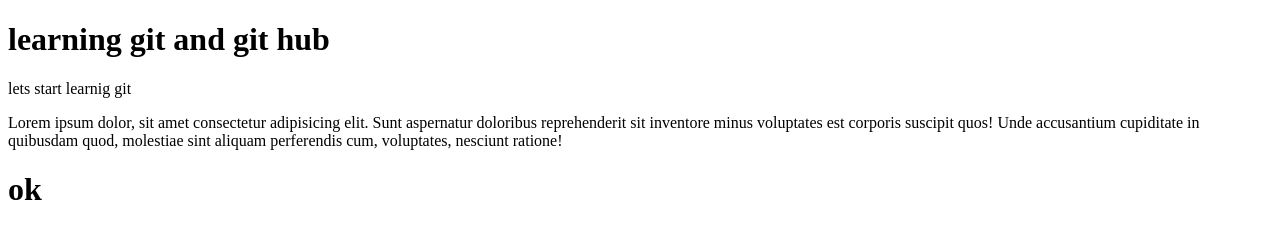
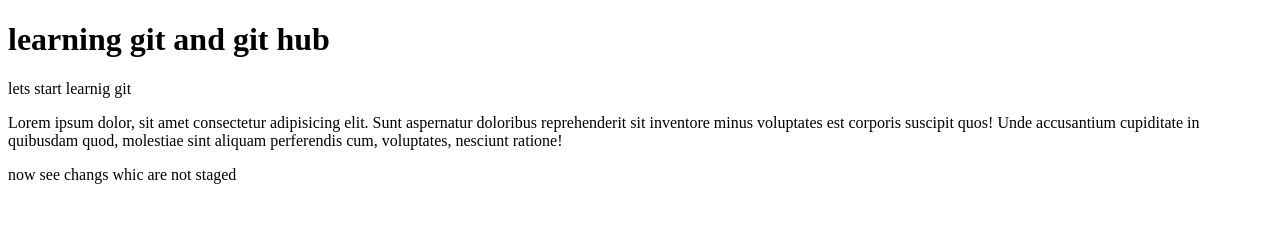
Before and after one commit to sbharti02/My-first-git-repository, a plain HTML site: page index.html in a window 1280 px wide. Drawn offline with Linux system fonts and the light colour scheme.

Commit message:
final commit 1

```diff
--- a/index.html
+++ b/index.html
@@ -14,7 +14,7 @@
       doloribus reprehenderit sit inventore minus voluptates est corporis
       suscipit quos! Unde accusantium cupiditate in quibusdam quod, molestiae
       sint aliquam perferendis cum, voluptates, nesciunt ratione!
-      <h1>ok</h1>
+    <p>now see changs whic are not staged</p>
     </p>
   </body>
 </html>
```
Also changed, not shown: about.html (+1 -0 lines).
